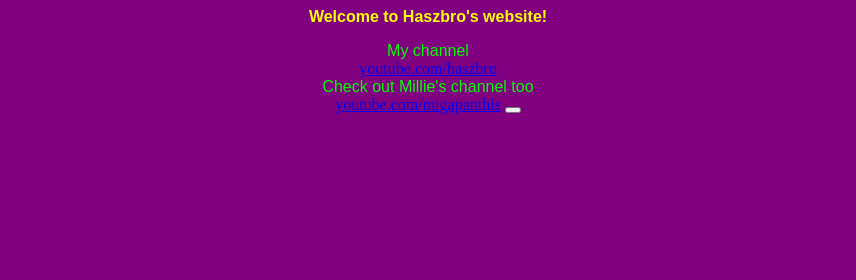
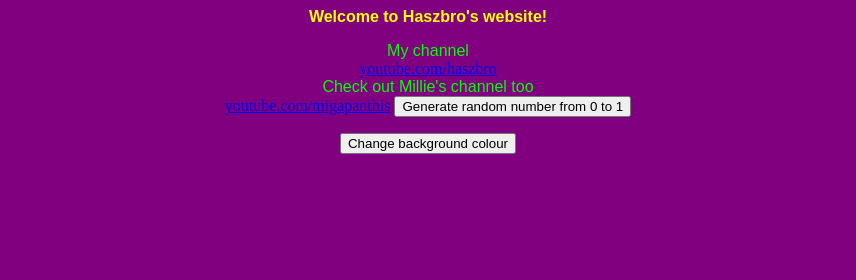
Before and after one commit to haszbro/haszbro.github.io, a plain HTML site: page index.html in a window 1280 px wide. Shown: the top 280 px of the page, 212-1068 px from the left. Drawn offline with Linux system fonts and the light colour scheme.

Commit message:
random number and background random fix

```diff
--- a/index.html
+++ b/index.html
@@ -26,7 +26,9 @@
 	<a color='lime' href="https://www.youtube.com/channel/UCWR62QyAfxdnoqB3bwqU74g">youtube.com/migapanthis</a>
 	<script src='index.js'></script>
 	<button type="button"
-	onclick="document.getElementById('demo').innerHTML = window.makeNumber()"></button>
+	onclick="document.getElementById('demo').innerHTML = window.makeNumber()">Generate random number from 0 to 1</button>
 	<p id="demo"></p>
+	<button type="button"
+	onclick="window.randomColour()">Change background colour</button>
 </body>
 </html>
--- a/index.js
+++ b/index.js
@@ -2,3 +2,8 @@ window.makeNumber = function () {
 	console.log('poop');
 	return Math.random(1,10);
 };
+
+window.randomColour = function () {
+	console.log('poo');
+	document.body.style.backgroundColor = '#'+Math.floor(Math.random()*16777215).toString(16);
+};
```
